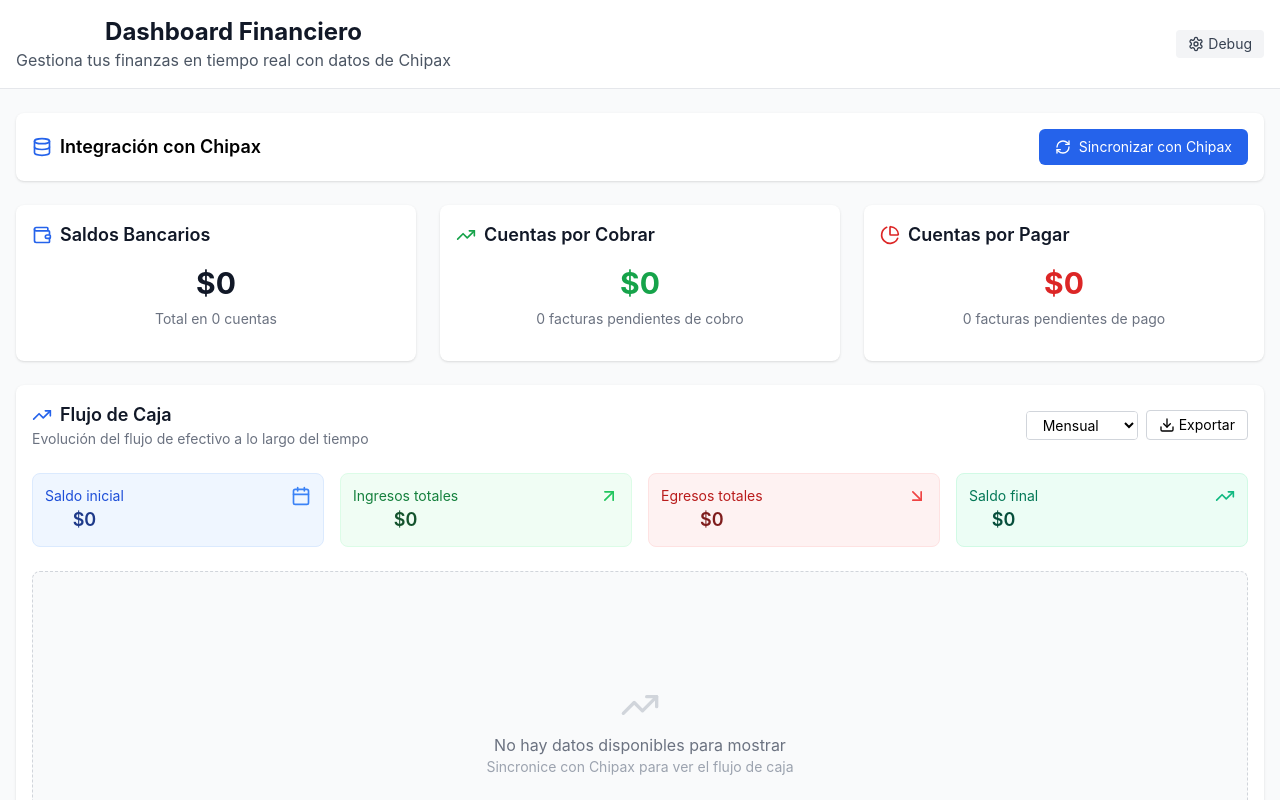
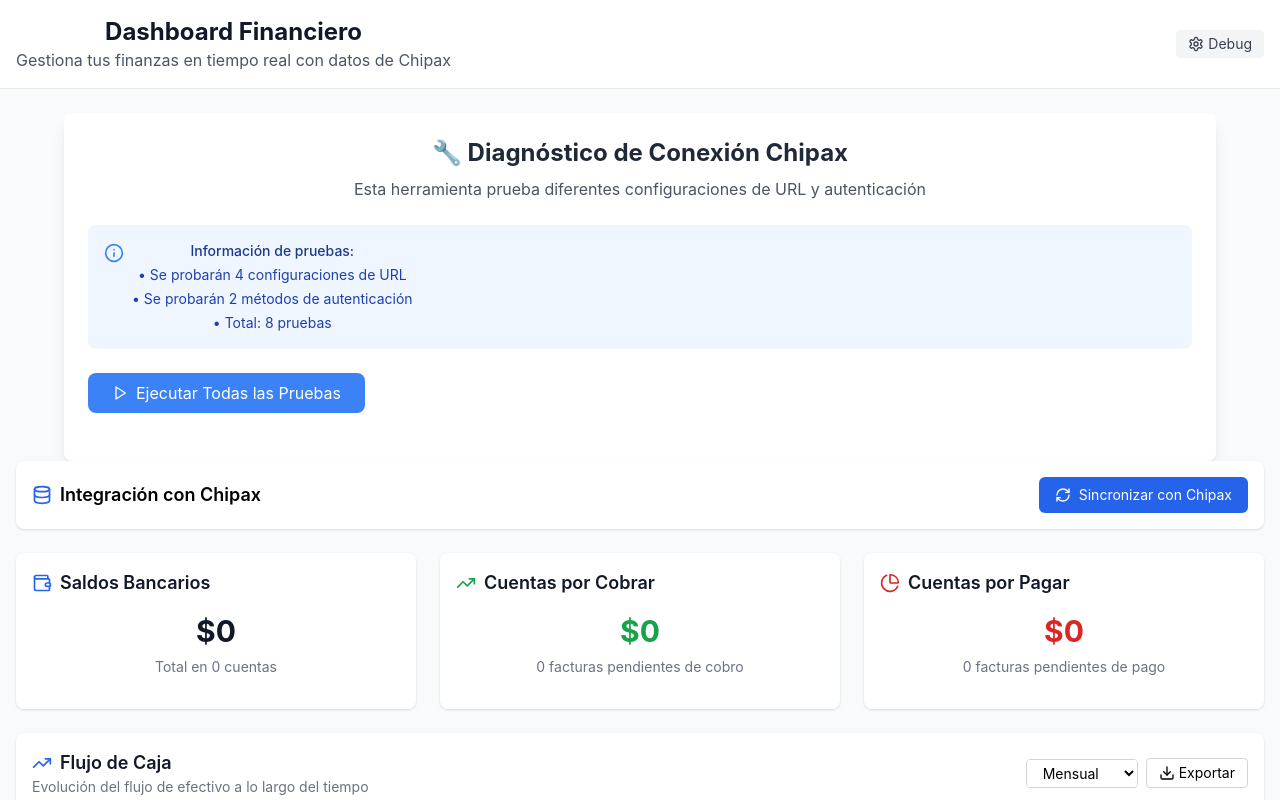
Before and after one commit to Grupo-PGV/dashboard-financiero, a React (Create React App) app: page / in a window 1280 px wide. Shown: the top 800 px of the page. Built offline with nearby package versions, Linux system fonts and the light colour scheme.

Commit message:
Update DashboardFinancieroIntegrado.jsx

```diff
--- a/src/pages/DashboardFinancieroIntegrado.jsx
+++ b/src/pages/DashboardFinancieroIntegrado.jsx
@@ -10,6 +10,9 @@ import CashFlowChart from '../components/CashFlowChart';
 import AccountsReceivableTable from '../components/AccountsReceivableTable';
 import PendingInvoicesComponent from '../components/PendingInvoicesComponent';
 import PaginationDebugger from '../components/PaginationDebugger';
+// En DashboardFinancieroIntegrado.jsx, agrega:
+import ChipaxDebugger from '../components/ChipaxDebugger';
+
 
 const DashboardFinancieroIntegrado = () => {
   // Estados principales
@@ -211,7 +214,7 @@ const DashboardFinancieroIntegrado = () => {
             <PaginationDebugger />
           </div>
         )}
-
+<ChipaxDebugger />
         {/* Chipax Data Updater */}
         <div className="mb-6">
           <ChipaxDataUpdater
```
